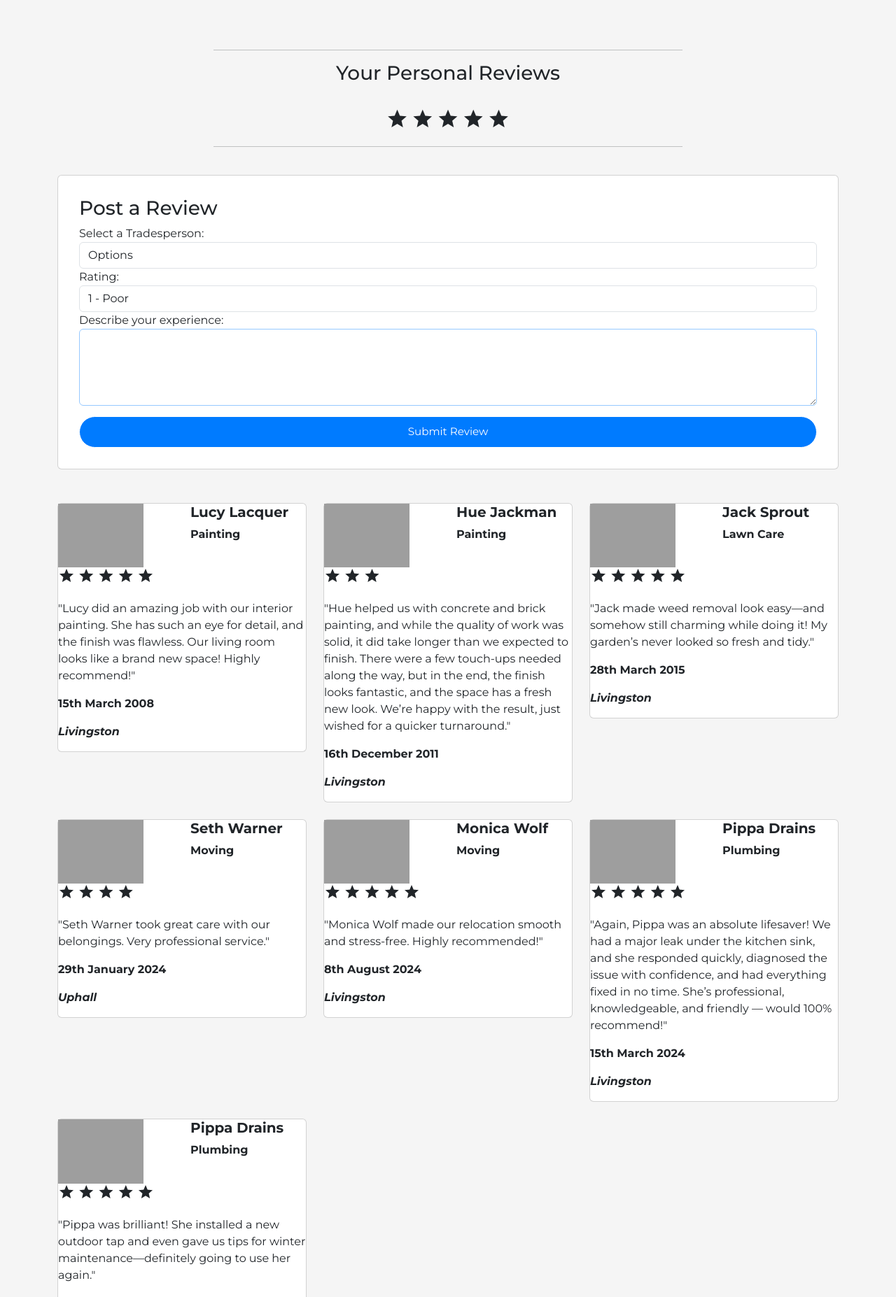
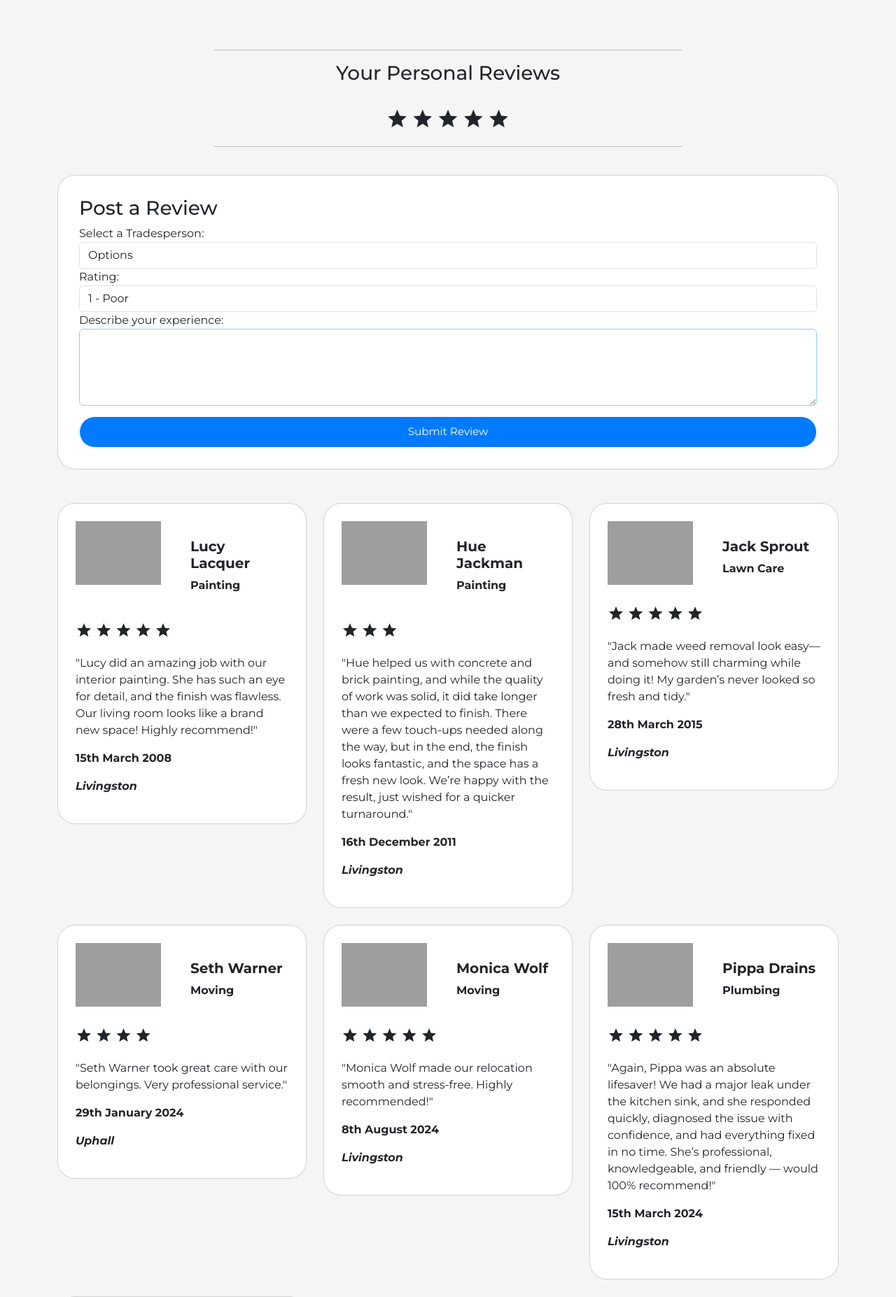
Before and after one commit to nadinelathifah/git_final_project_2025, a Flask app: page /reviews in a window 1280 px wide. Shown: the part 823-2677 px from the top of the page at 70% size. Run offline with Flask 3, Linux system fonts and the light colour scheme; the visitor is signed in with stand-in values (Sample User, id 1); data comes from the database, SQL or seed files in the repository; grey boxes are pictures that could not be loaded.

Commit message:
EDITED: styling of cards for the personal review page

```diff
--- a/application/templates/reviews.html
+++ b/application/templates/reviews.html
@@ -25,7 +25,7 @@
         <br>
 
 {% if session['loggedIn'] and session['role'] == 'client' %}
-        <div class="card" style="padding: 30px;">
+        <div class="card" style="padding: 30px; border-radius: 25px;">
             <h3>Post a Review</h3>
             <form action="{{ url_for('reviews') }}" method="POST">
                 <div class="form-group">
@@ -60,16 +60,18 @@
         <div class="row">
             {% for review in client_reviews %}
                 <div class="col-md-4 mb-4">
-                    <div class="card">
+                    <div class="card" style="border-radius: 25px; padding: 25px;">
                         <div class="row">
                             <div class="col-sm">
                                 <img class="reviewcard-img" src="{{ url_for('static', filename='logo/fullicon.png')}}" alt="">
                             </div>
                             <div class="col-sm col-right">
+                                <br>
                                 <h5><strong>{{ review.tp_full_name }}</strong></h5>
                                 <p><strong>{{ review.task_name }}</strong></p>
                             </div>
                         </div>
+                        <br>
                         <div class="card-text">
                             <p>
                                 {% for i in range(review.rating|int) %}
@@ -88,16 +90,18 @@
         <div class="row">
             {% for review in tradesperson_reviews %}
                 <div class="col-md-4 mb-4">
-                    <div class="card">
+                    <div class="card" style="border-radius: 25px; padding: 25px;">
                         <div class="row">
                             <div class="col-sm">
                                 <img class="reviewcard-img" src="{{ url_for('static', filename='logo/fullicon.png')}}" alt="">
                             </div>
                             <div class="col-sm col-right">
+                                <br>
                                 <h5><strong>{{ review.client_full_name }}</strong></h5>
                                 <p><strong>{{ review.task_name }}</strong></p>
                             </div>
                         </div>
+                        <br>
                         <div class="card-text">
                             <p>
                                 {% for i in range(review.rating|int) %}
```
